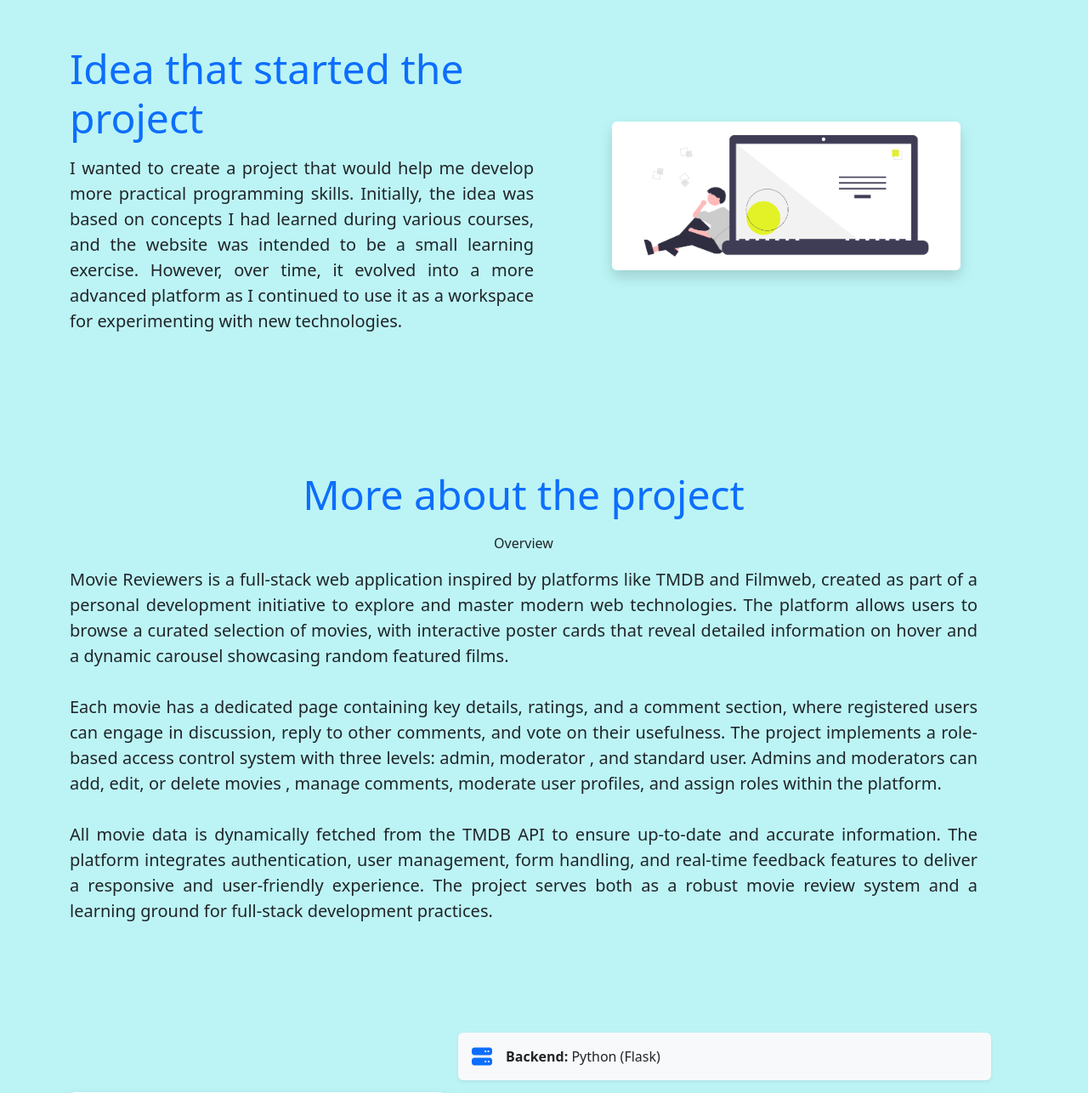
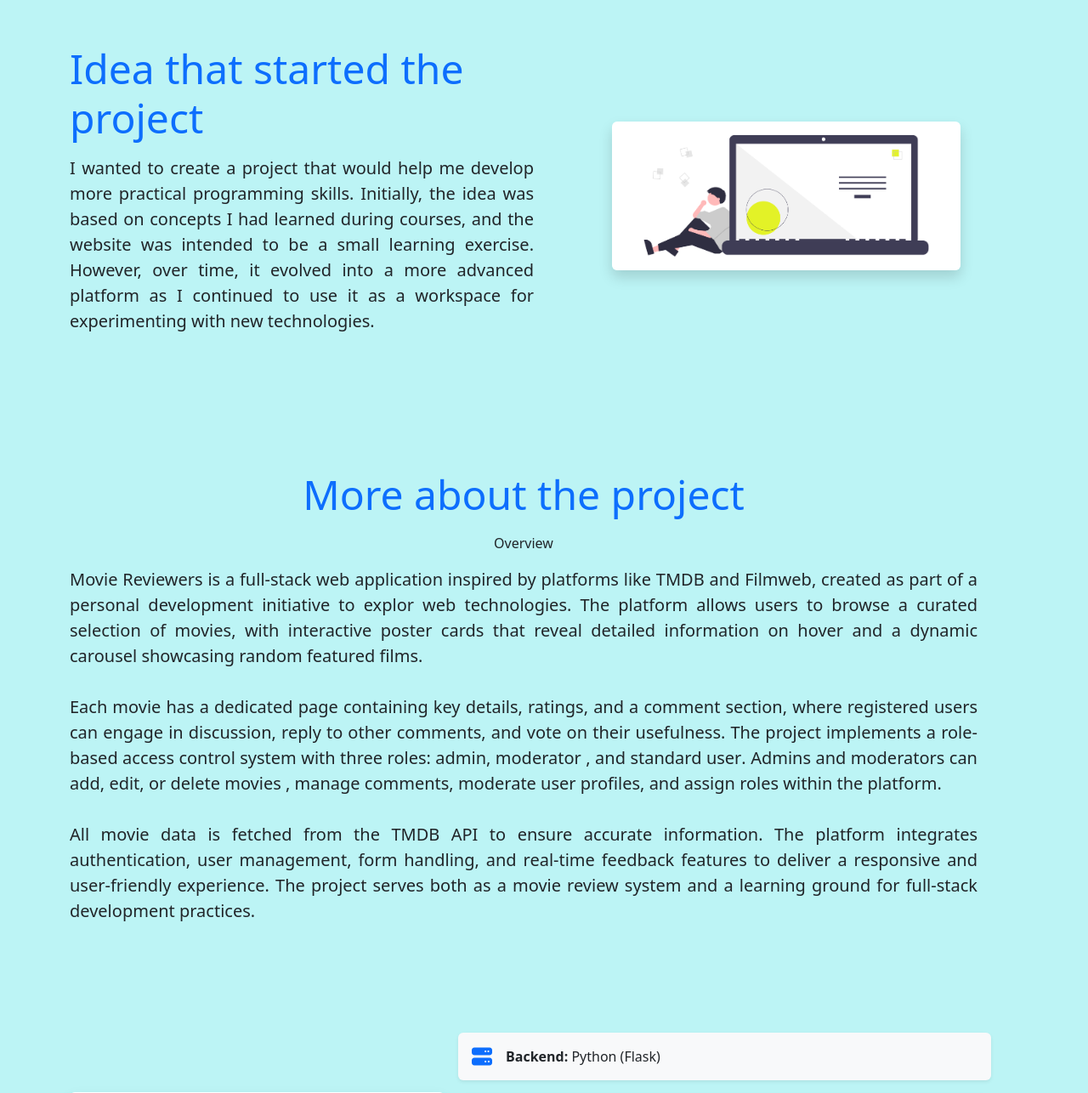
Before and after one commit to Krystian137/Resume, a Flask app: page /moviereviewers in a window 1280 px wide. Shown: the part 1550-2836 px from the top of the page at 85% size. Run offline with Flask 3, Linux system fonts and the light colour scheme; some libraries are stand-ins or nearby versions.

Commit message:
updated texts on moviereviewers.html

```diff
--- a/templates/moviereviewers.html
+++ b/templates/moviereviewers.html
@@ -224,7 +224,7 @@
                     <h2 class="display-5 mb-3 text-primary">Idea that started the project</h2>
                     <p class="lead" style="text-align: justify;">
                         I wanted to create a project that would help me develop more practical programming skills. Initially,
-                        the idea was based on concepts I had learned during various courses, and the website was intended
+                        the idea was based on concepts I had learned during courses, and the website was intended
                         to be a small learning exercise. However, over time, it evolved into a more advanced platform as
                         I continued to use it as a workspace for experimenting with new technologies.
                     </p>
@@ -240,7 +240,7 @@
                             <p class="lead" style="text-align: justify;">
                                 <strong>Movie Reviewers</strong> is a <strong>full-stack web application</strong> inspired
                                 by platforms like <strong>TMDB</strong> and <strong>Filmweb</strong>, created as part of a
-                                personal development initiative to explore and master modern web technologies. The platform
+                                personal development initiative to explor web technologies. The platform
                                 allows users to browse a <strong>curated selection of movies</strong>, with <strong>interactive
                                 poster cards</strong> that reveal detailed information on hover and a <strong>dynamic carousel
                                 </strong> showcasing random featured films.
@@ -248,16 +248,16 @@
                                 Each movie has a dedicated page containing <strong>key details, ratings, and a comment
                                 section</strong>, where registered users can <strong>engage in discussion</strong>, reply to
                                 other comments, and <strong>vote on their usefulness</strong>. The project implements a
-                                <strong>role-based access control system</strong> with three levels: <strong>admin, moderator
-                                </strong>, and standard user. Admins and moderators can <strong>add, edit, or delete movies
+                                <strong>role-based access control system</strong> with three roles: <strong>admin, moderator
+                                </strong>, and <strong>standard user</strong>. Admins and moderators can <strong>add, edit, or delete movies
                                 </strong>, manage comments, <strong>moderate user profiles</strong>, and assign roles within
                                 the platform.
                                 <br><br>
-                                All movie data is <strong>dynamically fetched from the TMDB API</strong> to ensure up-to-date
-                                and accurate information. The platform integrates <strong>authentication</strong>, <strong>
-                                user management</strong>, <strong>form handling</strong>, and <strong>real-time feedback
+                                All movie data is <strong>fetched from the TMDB API</strong> to ensure accurate information.
+                                The platform integrates <strong>authentication</strong>, <strong>user management</strong>,
+                                <strong>form handling</strong>, and <strong>real-time feedback
                                 </strong> features to deliver a <strong>responsive and user-friendly experience</strong>.
-                                The project serves both as a <strong>robust movie review system</strong> and a <strong>
+                                The project serves both as a <strong>movie review system</strong> and a <strong>
                                 learning ground for full-stack development practices</strong>.
                             </p>
                         </div>
@@ -365,7 +365,7 @@
                 <p class="lead" style="text-align: justify;">
                     The homepage serves as the main entry point to the platform, offering an engaging and dynamic presentation of movie content.
                     It features a <strong>carousel</strong> that displays three randomly selected featured films, each enriched with key information
-                    fetched in real-time from the <strong>TMDB API</strong>. Below the carousel, users are presented with a grid of
+                    fetched from the <strong>TMDB API</strong>. Below the carousel, users are presented with a grid of
                     <strong>interactive movie cards</strong>, which utilize <strong>CSS transitions</strong> to flip on hover, revealing details
                     like title, release year, and rating. Additionally, movies can be <strong>sorted</strong> by various parameters like rating
                     or release year, allowing for easy browsing.
@@ -519,10 +519,8 @@
             <div class="col-md-6 text-md-end order-md-1">
                 <h3 class="display-4 mb-4 text-primary">About me and contact</h3>
                 <p class="lead" style="text-align: justify;">
-                    The <strong>About Me</strong> page offers an overview of the <strong>Movie Reviewers</strong>, its
-                    goals, and the technologies used during development. It also includes insights into the creator’s
-                    background and motivation behind building the platform. In addition to showcasing the project’s vision,
-                    this section is optimized as a <strong>SEO-friendly subpage</strong> to enhance discoverability and
+                    The <strong>About Me</strong> page offers an overview of the <strong>Movie Reviewers</strong>.
+                    This section is optimized as a <strong>SEO-friendly subpage</strong> to enhance discoverability and
                     answer common user questions, such as how the site works, where data is sourced from, and who manages
                     content and moderation.
                 <br><br>
```
